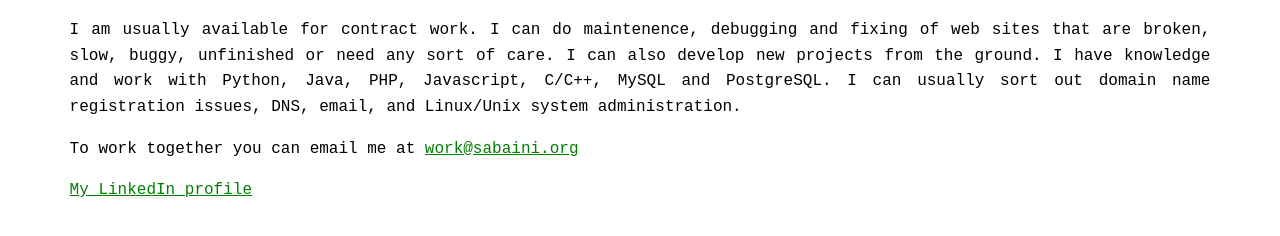
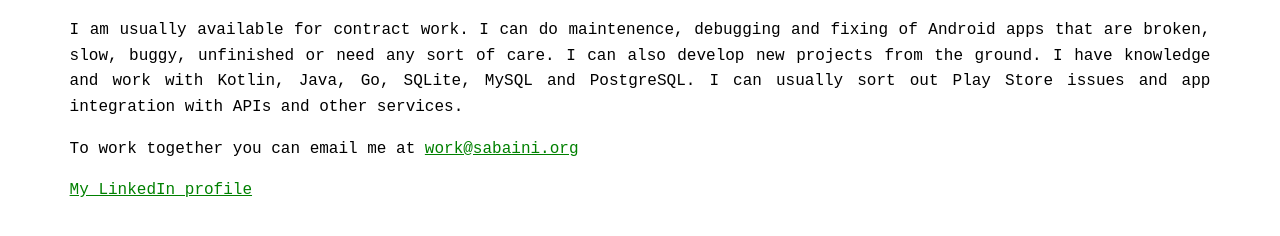
Before and after one commit to paulosabaini/sabaini.org, a plain HTML site: page work.html in a window 1280 px wide. Shown: the part 200-436 px from the top of the page. Drawn offline with Linux system fonts and the light colour scheme.

Commit message:
update work page to app development services

```diff
--- a/work.html
+++ b/work.html
@@ -30,7 +30,10 @@
     <main class="work">
         <h1>hire me</h1>
         <p>
-            I am usually available for contract work. I can do maintenence, debugging and fixing of web sites that are broken, slow, buggy, unfinished or need any sort of care. I can also develop new projects from the ground. I have knowledge and work with Python, Java, PHP, Javascript, C/C++, MySQL and PostgreSQL. I can usually sort out domain name registration issues, DNS, email, and Linux/Unix system administration.
+            I am usually available for contract work. I can do maintenence, debugging and fixing of Android apps that are broken, slow, buggy, unfinished
+            or need any sort of care. I can also develop new projects from the ground. I have knowledge and work
+            with Kotlin, Java, Go, SQLite, MySQL and PostgreSQL. I can usually sort out Play Store issues and app integration with APIs
+            and other services.
         </p>
 
         <p>To work together you can email me at <a href="mailto:work@sabaini.org">work@sabaini.org</a></p>
```
